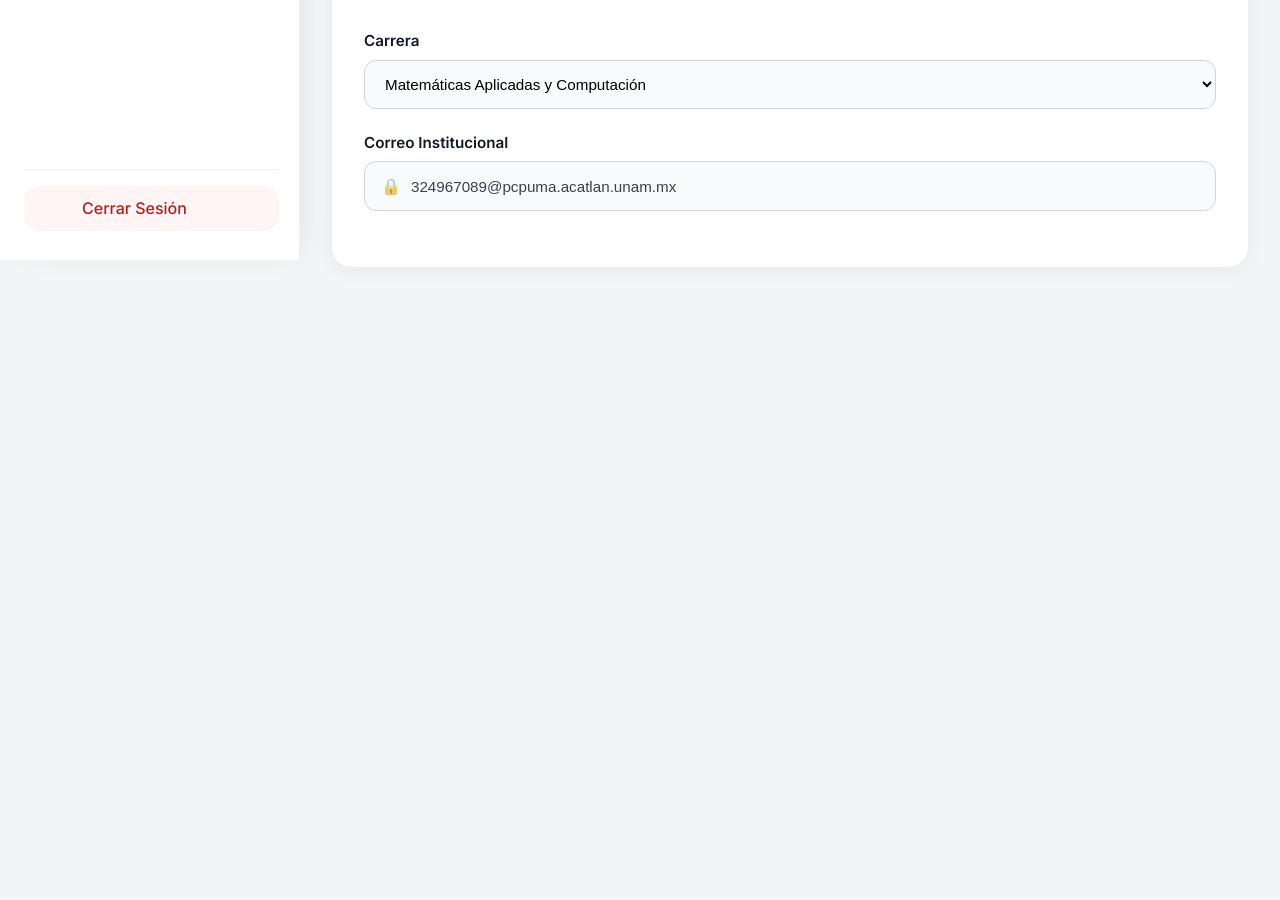
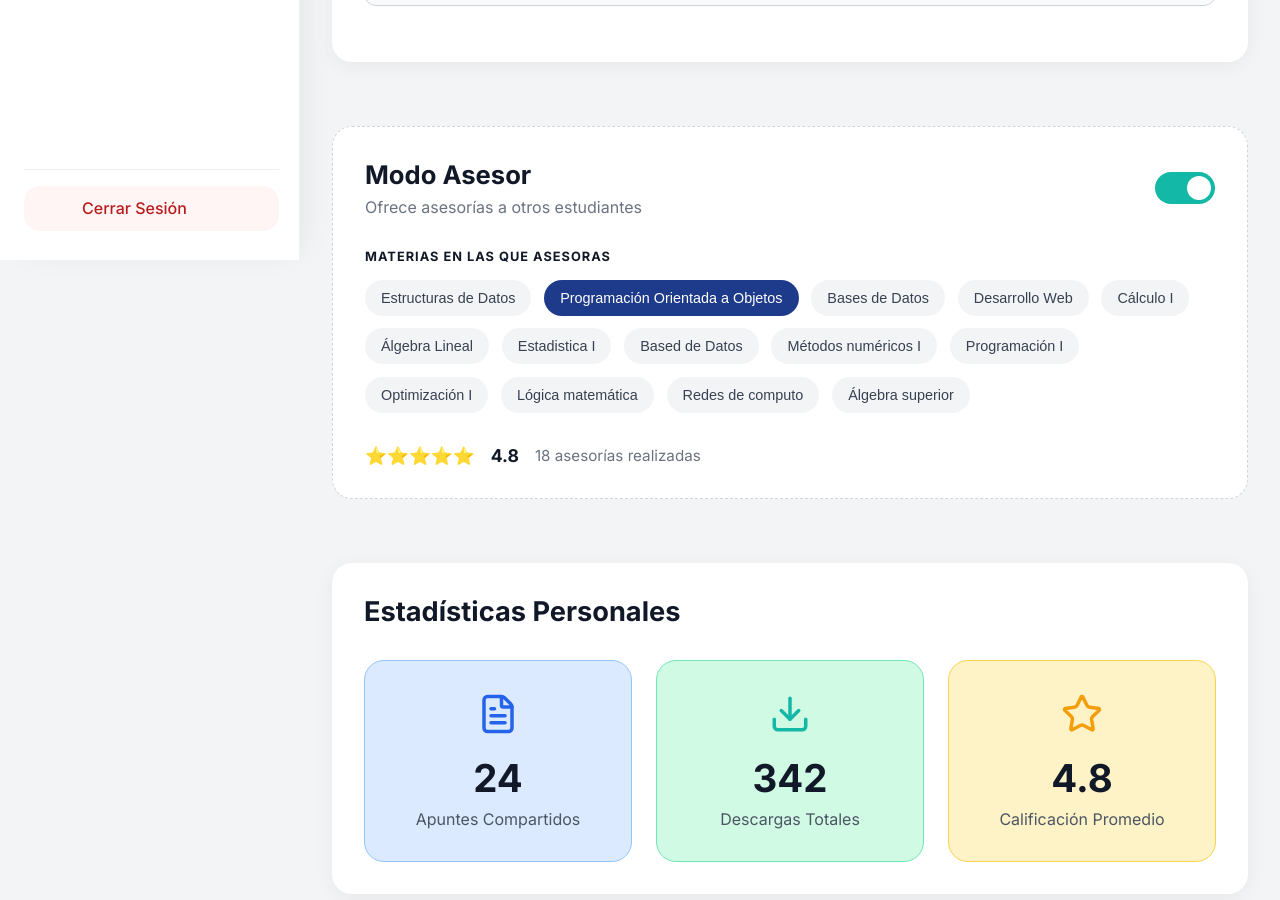
Before and after one commit to RecursosMAC/FrontEnd-Project, a Next.js app in the folder proyecto_studylink/: page /perfil in a window 1280 px wide. Shown: the part 540-1440 px from the top of the page. Before the commit the page ends 839 px from the top, so only its background shows below. Built offline with nearby package versions, Linux system fonts and the light colour scheme.

Commit message:
Modulo de modo asesor creado

```diff
--- /dev/null
+++ b/proyecto_studylink/app/perfil/Asesor/Asesor.module.css
@@ -0,0 +1,158 @@
+.container{
+  margin:2rem;
+
+  background:white;
+
+  border-radius:20px;
+
+  padding:2rem;
+
+  border:1px dashed #d1d5db;
+}
+
+.header{
+  display:flex;
+  justify-content:space-between;
+  align-items:center;
+
+  margin-bottom:2rem;
+}
+
+.header h2{
+  font-size:1.6rem;
+  font-weight:700;
+
+  margin-bottom:0.4rem;
+}
+
+.header p{
+  color:#6b7280;
+}
+
+.switch{
+  position:relative;
+
+  width:60px;
+  height:32px;
+}
+
+.switch input{
+  opacity:0;
+  width:0;
+  height:0;
+}
+
+.slider{
+  position:absolute;
+  cursor:pointer;
+
+  top:0;
+  left:0;
+  right:0;
+  bottom:0;
+
+  background:#14b8a6;
+
+  border-radius:999px;
+
+  transition:0.3s;
+}
+
+.slider::before{
+  content:"";
+
+  position:absolute;
+
+  width:24px;
+  height:24px;
+
+  left:4px;
+  top:4px;
+
+  background:white;
+
+  border-radius:50%;
+
+  transition:0.3s;
+}
+
+.switch input:checked + .slider::before{
+  transform:translateX(28px);
+}
+
+.container h3{
+  font-size:0.8rem;
+  letter-spacing:1px;
+
+  margin-bottom:1rem;
+}
+
+.tags{
+  display:flex;
+  flex-wrap:wrap;
+
+  gap:0.8rem;
+
+  margin-bottom:2rem;
+}
+
+.tags{
+  display:flex;
+  flex-wrap:wrap;
+
+  gap:0.8rem;
+
+  margin-bottom:2rem;
+}
+
+.tag,
+.activeTag{
+  border:none;
+
+  padding:10px 16px;
+
+  border-radius:999px;
+
+  font-size:0.9rem;
+
+  cursor:pointer;
+
+  transition:0.2s;
+}
+
+.tag{
+  background:#f3f4f6;
+
+  color:#374151;
+}
+
+.tag:hover{
+  background:#e5e7eb;
+}
+
+.activeTag{
+  background:#1e3a8a;
+
+  color:white;
+}
+
+.rating{
+  display:flex;
+  align-items:center;
+
+  gap:1rem;
+
+  color:#f59e0b;
+
+  font-size:1.1rem;
+}
+
+.rating span{
+  color:#111827;
+  font-weight:700;
+}
+
+.rating p{
+  color:#6b7280;
+  font-size:0.95rem;
+}
--- /dev/null
+++ b/proyecto_studylink/app/perfil/Asesor/Asesor.tsx
@@ -0,0 +1,99 @@
+"use client";
+
+import { useState } from "react";
+
+import styles from "./Asesor.module.css";
+
+export default function Asesor() {
+
+  const materiasDisponibles = [
+    "Estructuras de Datos",
+    "Programación Orientada a Objetos",
+    "Bases de Datos",
+    "Desarrollo Web",
+    "Cálculo I",
+    "Álgebra Lineal",
+    "Estadistica I",
+    "Based de Datos",
+    "Métodos numéricos I",
+    "Programación I",
+    "Optimización I",
+    "Lógica matemática",
+    "Redes de computo",
+    "Álgebra superior",
+  ];
+
+  const [materiasSeleccionadas, setMateriasSeleccionadas] =
+    useState<string[]>([
+      "Algoritmos y Estructuras de Datos",
+      "Programación Orientada a Objetos",
+    ]);
+
+  const toggleMateria = (materia: string) => {
+    if (materiasSeleccionadas.includes(materia)) {
+      setMateriasSeleccionadas(
+        materiasSeleccionadas.filter(
+          (m) => m !== materia
+        )
+      );
+    } else {
+      setMateriasSeleccionadas([
+        ...materiasSeleccionadas,
+        materia,
+      ]);
+    }
+  };
+
+  return (
+    <section className={styles.container}>
+
+      <div className={styles.header}>
+        <div>
+          <h2>Modo Asesor</h2>
+
+          <p>
+            Ofrece asesorías a otros estudiantes
+          </p>
+        </div>
+
+        <label className={styles.switch}>
+          <input type="checkbox" defaultChecked />
+          <span className={styles.slider}></span>
+        </label>
+      </div>
+
+      <h3>
+        MATERIAS EN LAS QUE ASESORAS
+      </h3>
+
+      <div className={styles.tags}>
+
+        {materiasDisponibles.map((materia) => (
+
+          <button
+            key={materia}
+            onClick={() => toggleMateria(materia)}
+            className={
+              materiasSeleccionadas.includes(materia)
+                ? styles.activeTag
+                : styles.tag
+            }
+          >
+            {materia}
+          </button>
+
+        ))}
+
+      </div>
+
+      <div className={styles.rating}>
+        ⭐⭐⭐⭐⭐
+
+        <span>4.8</span>
+
+        <p>18 asesorías realizadas</p>
+      </div>
+
+    </section>
+  );
+}
--- a/proyecto_studylink/app/perfil/Estadisticas/Estadisticas.module.css
+++ b/proyecto_studylink/app/perfil/Estadisticas/Estadisticas.module.css
@@ -1,32 +1,70 @@
 .container{
-  display:grid;
-  grid-template-columns:repeat(3,1fr);
+  margin:2rem;
 
-  gap:1.5rem;
-
-  padding:2rem;
-}
-
-.card{
   background:white;
 
   border-radius:20px;
 
   padding:2rem;
 
-  text-align:center;
-
   box-shadow:
     0 4px 20px rgba(0,0,0,0.05);
 }
 
-.card h2{
-  font-size:2.5rem;
-  color:#2563eb;
+.container h2{
+  font-size:1.7rem;
+  font-weight:700;
 
-  margin-bottom:0.5rem;
+  margin-bottom:2rem;
 }
 
-.card p{
-  color:#6b7280;
+.grid{
+  display:grid;
+  grid-template-columns:repeat(3,1fr);
+
+  gap:1.5rem;
 }
+
+.cardBlue,
+.cardGreen,
+.cardYellow{
+  border-radius:20px;
+
+  padding:2rem;
+
+  text-align:center;
+
+  border:1px solid transparent;
+}
+
+.cardBlue{
+  background:#dbeafe;
+  border-color:#93c5fd;
+
+  color:#2563eb;
+}
+
+.cardGreen{
+  background:#d1fae5;
+  border-color:#6ee7b7;
+
+  color:#14b8a6;
+}
+
+.cardYellow{
+  background:#fef3c7;
+  border-color:#fcd34d;
+
+  color:#f59e0b;
+}
+
+.grid h3{
+  font-size:2.4rem;
+  margin:1rem 0 0.5rem;
+
+  color:#111827;
+}
+
+.grid p{
+  color:#4b5563;
+}
--- a/proyecto_studylink/app/perfil/Estadisticas/Estadisticas.tsx
+++ b/proyecto_studylink/app/perfil/Estadisticas/Estadisticas.tsx
@@ -1,22 +1,43 @@
 import styles from "./Estadisticas.module.css";
+
+import {
+  FileText,
+  Download,
+  Star,
+} from "lucide-react";
 
 export default function Estadisticas() {
   return (
     <section className={styles.container}>
 
-      <div className={styles.card}>
-        <h2>24</h2>
-        <p>Apuntes</p>
-      </div>
+      <h2>Estadísticas Personales</h2>
 
-      <div className={styles.card}>
-        <h2>342</h2>
-        <p>Descargas</p>
-      </div>
+      <div className={styles.grid}>
 
-      <div className={styles.card}>
-        <h2>4.8</h2>
-        <p>Calificación</p>
+        <div className={styles.cardBlue}>
+          <FileText size={42} />
+
+          <h3>24</h3>
+
+          <p>Apuntes Compartidos</p>
+        </div>
+
+        <div className={styles.cardGreen}>
+          <Download size={42} />
+
+          <h3>342</h3>
+
+          <p>Descargas Totales</p>
+        </div>
+
+        <div className={styles.cardYellow}>
+          <Star size={42} />
+
+          <h3>4.8</h3>
+
+          <p>Calificación Promedio</p>
+        </div>
+
       </div>
 
     </section>
--- a/proyecto_studylink/app/perfil/page.tsx
+++ b/proyecto_studylink/app/perfil/page.tsx
@@ -1,8 +1,10 @@
 import Menu from "../Menu/Menu";
 import Barra from "../Barra/barra";
+
 import HeaderPerfil from "./HeaderPerfil/HeaderPerfil";
+import Informacion from "./Informacion/Informacion";
+import Asesor from "./Asesor/Asesor";
 import Estadisticas from "./Estadisticas/Estadisticas";
-import Informacion from "./Informacion/Informacion";
 // import Actividad from "./Actividad/Actividad";
 
 export default function PerfilPage() {
@@ -14,7 +16,6 @@ export default function PerfilPage() {
         background: "#f3f4f6",
       }}
     >
-
       <Menu />
 
       <div
@@ -24,17 +25,18 @@ export default function PerfilPage() {
           flexDirection: "column",
         }}
       >
-
         <Barra />
 
         <HeaderPerfil />
 
+        <Informacion />
+
+        <Asesor />
+
         <Estadisticas />
 
-        <Informacion />
 
       </div>
-
     </div>
   );
 }
```
